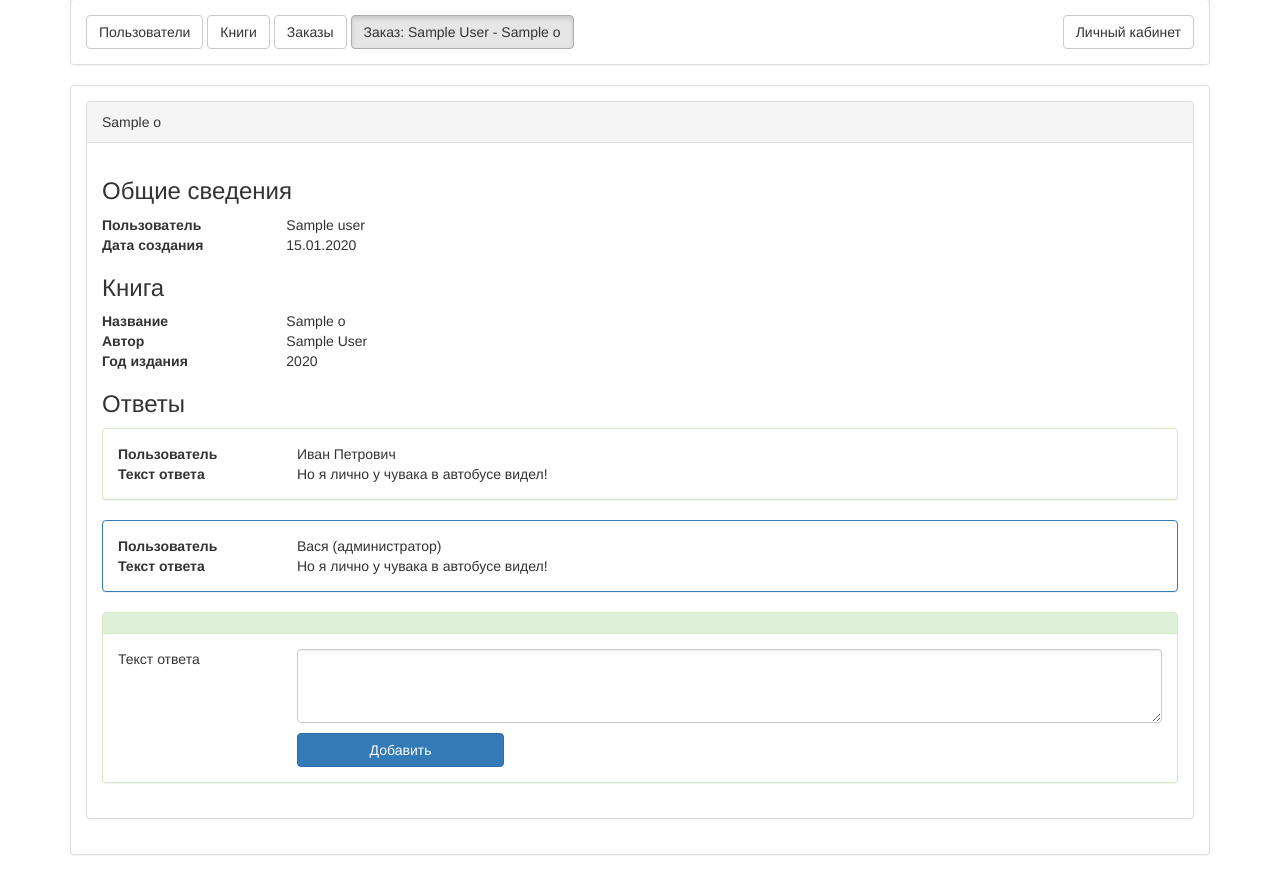
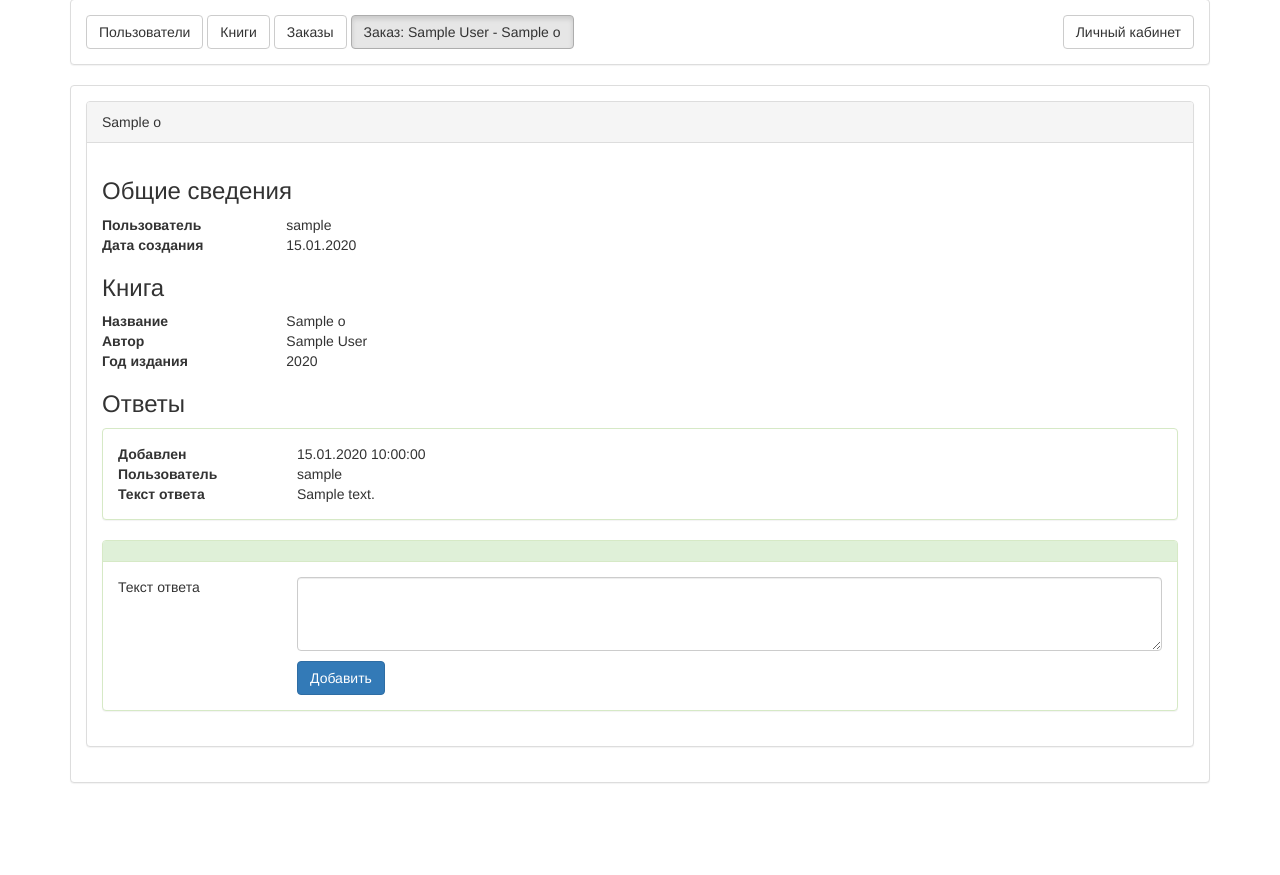
Before and after one commit to Cirreth/orglib, a Flask app: template templates/admin/order.html in a window 1280 px wide. Shown: the part 158-1033 px from the top of the page. After the commit the page ends 941 px from the top, so only its background shows below. Run offline with Flask 2, Linux system fonts and the light colour scheme; the template is opened without the code that fills it: most values are stand-ins (such as "Sample title", 1, 10 or a date in 2020); some libraries are stand-ins or nearby versions.

Commit message:
Формы

```diff
--- a/app/controllers/CommentController.py
+++ b/app/controllers/CommentController.py
@@ -19,4 +19,7 @@ def comment_add(order_id):
     c.text = text
     c.order_id = order_id
     c.user_login = current_user.login
-    return redirect(url_for('main'))
+    c.save()
+    if current_user.is_admin:
+        return redirect(url_for('admin_order', order_id=order_id))
+    return redirect(url_for('order', order_id=order_id))
--- a/app/controllers/MainController.py
+++ b/app/controllers/MainController.py
@@ -7,7 +7,7 @@ from app import app
 @app.route("/")
 @login_required
 def main():
-    return render_template('mainhtml')
+    return render_template('main.html')
 
 
 @app.route("/public")
--- a/app/models/Order.py
+++ b/app/models/Order.py
@@ -24,7 +24,7 @@ class Order(db.Model):
     status = relationship('OrderStatus')
     book_id = db.Column(db.String(36), ForeignKey('book.id'), nullable=True)
     book = relationship('Book')
-    # comments = relationship('Comment')
+    comments = relationship('Comment')
 
     def __init__(self):
         self.id = str(uuid.uuid4())
--- a/app/models/OrderStatus.py
+++ b/app/models/OrderStatus.py
@@ -18,3 +18,7 @@ class OrderStatus(db.Model):
             'id': self.id,
             'status': self.status,
         }
+
+    @classmethod
+    def get(cls, id):
+        return cls.query.get(id)
--- a/app/models/__init__.py
+++ b/app/models/__init__.py
@@ -2,10 +2,12 @@ __all__ = [
     "Book",
     "User",
     "Order",
-    "OrderStatus"
+    "OrderStatus",
+    "Comment"
 ]
 
 from .Book import Book
 from .User import User
 from .Order import Order
 from .OrderStatus import OrderStatus
+from .Comment import Comment
--- a/templates/admin/order.html
+++ b/templates/admin/order.html
@@ -35,7 +35,7 @@
 
                     <div class="row">
                       <div class="col-md-2"><b>Пользователь</b></div>
-                      <div class="col-md-10">{{ o.user.name }}</div>
+                      <div class="col-md-10">{{ o.user_login }}</div>
                     </div>
 
                     <div class="row">
@@ -64,41 +64,36 @@
 
                     <h3>Ответы</h3>
 
-                    <div class="panel panel-success">
+                    {% for c in o.comments %}
+                    <div class="panel
+                    {% if c.user.is_admin %}
+                    panel-primary
+                    {% else %}
+                    panel-success
+                    {% endif %}
+                    ">
 
                         <div class="panel-body">
 
                             <div class="row">
+                              <div class="col-md-2"><b>Добавлен</b></div>
+                              <div class="col-md-10">{{ c.create_date.strftime('%d.%m.%Y %H:%M:%S') }}</div>
+                            </div>
+
+                            <div class="row">
                               <div class="col-md-2"><b>Пользователь</b></div>
-                              <div class="col-md-10">Иван Петрович</div>
+                              <div class="col-md-10">{{ c.user_login }}</div>
                             </div>
 
                             <div class="row">
                               <div class="col-md-2"><b>Текст ответа</b></div>
-                              <div class="col-md-10">Но я лично у чувака в автобусе видел!</div>
+                              <div class="col-md-10">{{ c.text }}</div>
                             </div>
 
                         </div>
 
                     </div>
-
-                    <div class="panel panel-primary">
-
-                        <div class="panel-body">
-
-                            <div class="row">
-                              <div class="col-md-2"><b>Пользователь</b></div>
-                              <div class="col-md-10">Вася (администратор)</div>
-                            </div>
-
-                            <div class="row">
-                              <div class="col-md-2"><b>Текст ответа</b></div>
-                              <div class="col-md-10">Но я лично у чувака в автобусе видел!</div>
-                            </div>
-
-                        </div>
-
-                    </div>
+                    {% endfor %}
 
                     <form method="POST" action="{{ url_for('comment_add', order_id=o.id) }}">
                         <div class="panel panel-success">
@@ -116,7 +111,7 @@
 
                                 <div class="row" style="margin-top:10px;">
                                     <div class="col-md-10 col-md-offset-2">
-                                        <input type="text" class="btn btn-primary" value="Добавить">
+                                        <input type="submit" class="btn btn-primary" value="Добавить">
                                     </div>
                                 </div>
 
@@ -137,23 +132,31 @@
                                 <div class="col-md-10">
 
                                     <label class="radio-inline">
-                                        <input type="radio" name="optionsRadios" id="optionsRadios1" value="0">
-                                        <span class="label label-default">Создан</span>
+                                        <a href="{{ url_for('admin_order_set_status', order_id=o.id, new_status_code=0) }}" style="text-decoration: none;">
+                                            <input type="radio" name="optionsRadios" id="optionsRadios0" value="0">
+                                            <span class="label label-default">Создан</span>
+                                        </a>
                                     </label>
 
                                     <label class="radio-inline">
-                                        <input type="radio" name="optionsRadios" id="optionsRadios2" value="1">
-                                        <span class="label label-info">На рассмотрении</span>
+                                        <a href="{{ url_for('admin_order_set_status', order_id=o.id, new_status_code=1) }}" style="text-decoration: none;">
+                                            <input type="radio" name="optionsRadios" id="optionsRadios1" value="1">
+                                            <span class="label label-info">На рассмотрении</span>
+                                        </a>
                                     </label>
 
                                     <label class="radio-inline">
-                                        <input type="radio" name="optionsRadios" id="optionsRadios3" value="2">
-                                        <span class="label label-success">Выполнен</span>
+                                        <a href="{{ url_for('admin_order_set_status', order_id=o.id, new_status_code=2) }}" style="text-decoration: none;">
+                                            <input type="radio" name="optionsRadios" id="optionsRadios2" value="2">
+                                            <span class="label label-success">Выполнен</span>
+                                        </a>
                                     </label>
 
                                     <label class="radio-inline">
-                                        <input type="radio" name="optionsRadios" id="optionsRadios4" value="3">
-                                        <span class="label label-danger">Отклонен</span>
+                                        <a href="{{ url_for('admin_order_set_status', order_id=o.id, new_status_code=3) }}" style="text-decoration: none;">
+                                            <input type="radio" name="optionsRadios" id="optionsRadios3" value="3">
+                                            <span class="label label-danger">Отклонен</span>
+                                        </a>
                                     </label>
 
                                 </div>
@@ -182,7 +185,7 @@
 
     $(document).ready(function() {
 
-        $('#optionsRadios1').attr('checked', 'checked');
+        $('#optionsRadios{{ o.status.id }}').attr('checked', 'checked');
 
     });
 
--- a/templates/order/orders.html
+++ b/templates/order/orders.html
@@ -47,7 +47,7 @@
                     </tr>
 
                     {% for o in orders %}
-                    <tr {% if o.status.id == 3 %} resolved {% endif %}>
+                    <tr {% if o.status.id > 1 %} resolved {% endif %}>
                         <td>{{ o.author }}</td>
                         <td>{{ o.name }}</td>
                         <td>{{ o.year }}</td>
@@ -70,8 +70,10 @@
                         <td align="center">
                             <a href="{{ url_for('order', order_id=o.id) }}">
                                 <span class="badge">
-                                    {{ o.comments.__len__ if o.comments else 0 }}
+                                    {{ o.comments.__len__() if o.comments else 0 }}
+                                    {% if any_comments(o) %}
                                     <span class="glyphicon glyphicon-exclamation-sign" style="color: orange;"></span>
+                                    {% endif %}
                                 </span>
                             </a></td>
                     </tr>
```
Also changed, not shown: app/controllers/AdminController.py (+16 -2 lines), app/controllers/OrdersController.py (+9 -1 lines), app/models/Comment.py (+17 -1 lines), templates/order/order.html (+21 -21 lines), orglib.db.
